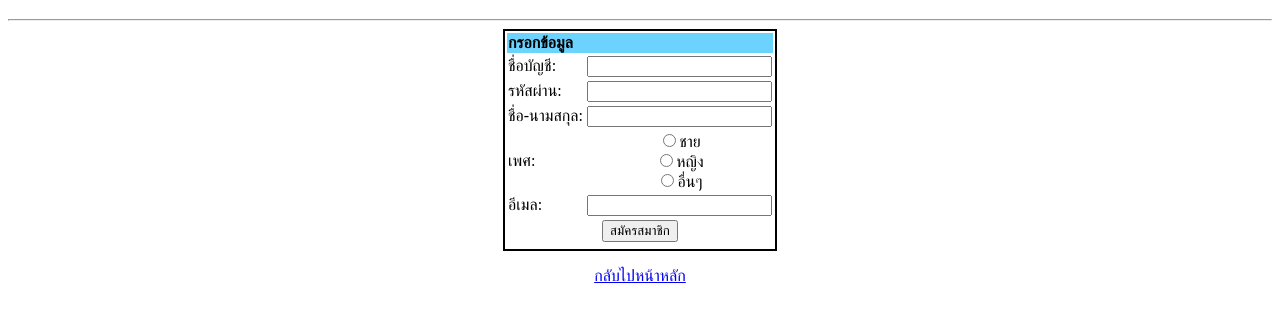
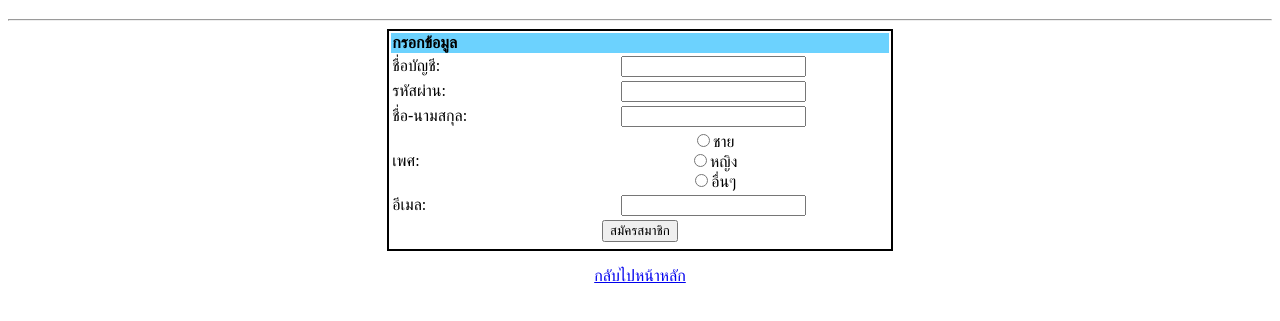
Before and after one commit to MRvanillaCoffee/Web_AppECT, a plain HTML site: page 2/register.html in a window 1280 px wide. Shown: the part 61-382 px from the top of the page. Drawn offline with Linux system fonts and the light colour scheme.

Commit message:
Adjust table width in registration form

```diff
--- a/2/register.html
+++ b/2/register.html
@@ -12,7 +12,7 @@
         <h1 style="text-align: center;">สมัครสมาชิก</h1>
         <hr>
         <form>
-            <table style="text-align: center; border: solid 2px; " align="center">
+            <table style="text-align: center; border: solid 2px; width: 40%;" align="center">
                 <tr><th colspan="2" style="background-color: #6CD2FE; text-align: left;"><b>กรอกข้อมูล</b></th></tr>
                 <tr>
                     <td style="text-align: left;">ชื่อบัญชี:</td>
```
